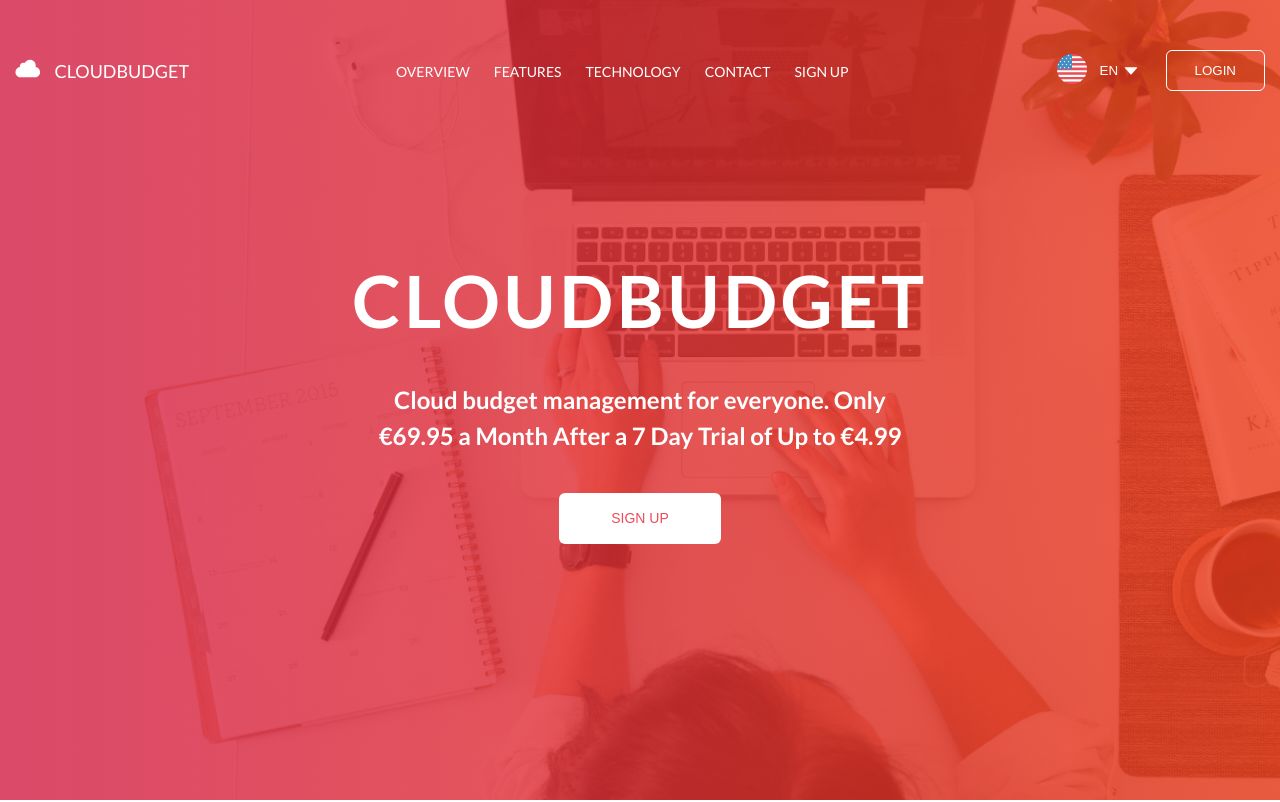
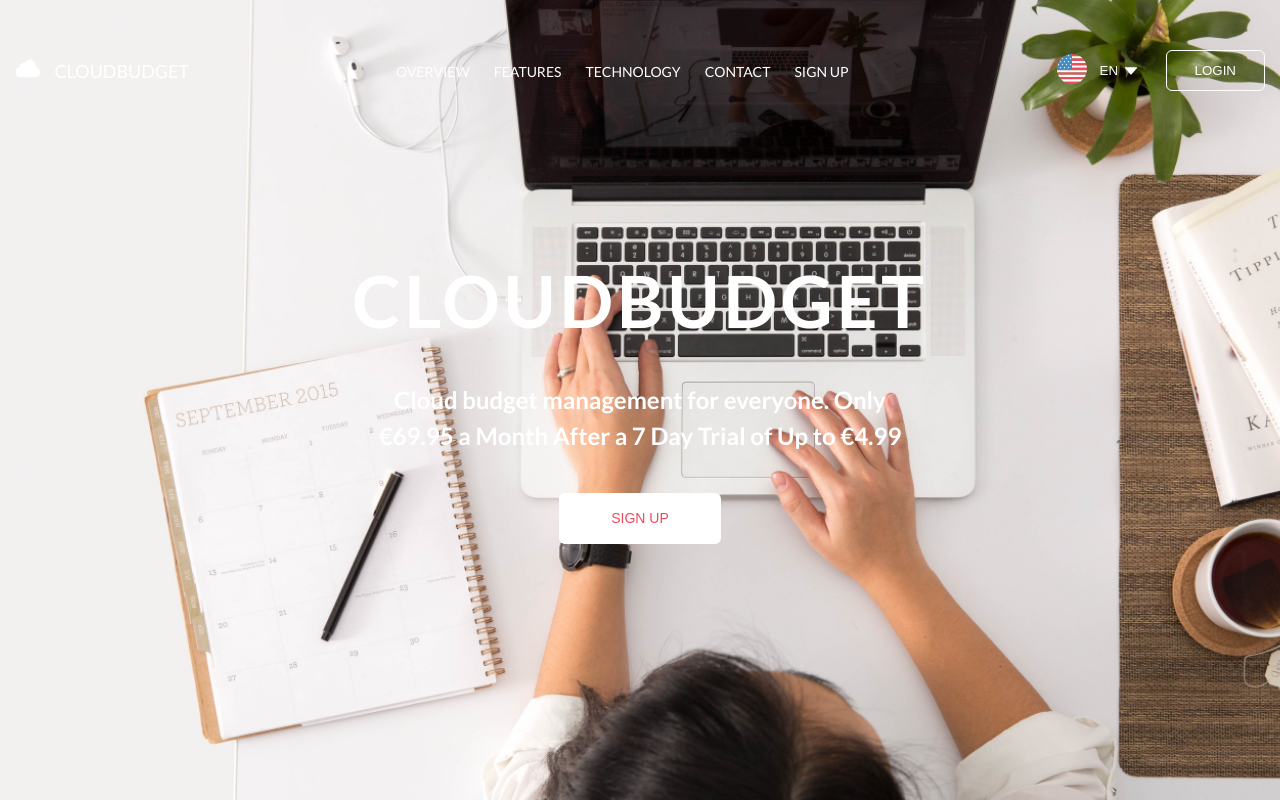
Before and after one commit to Mukhammada1i/cloudbudget, a plain HTML site: page index.html in a window 1280 px wide. Shown: the top 802 px of the page. Drawn offline with Linux system fonts and the light colour scheme.

Commit message:
change bg

```diff
--- a/css/style.css
+++ b/css/style.css
@@ -153,7 +153,8 @@ header {
 
 .hero {
     text-align: center;
-    background: linear-gradient(90deg, rgba(213, 32, 71, 0.8) 0%, rgba(238, 61, 27, 0.8) 100%), url("../images/bg.png") center/cover;
+    background: url("../images/bg.png") center/cover ;
+    /*background: linear-gradient(90deg, rgba(213, 32, 71, 0.8) 0%, rgba(238, 61, 27, 0.8) 100%), url("../images/bg.png") center/cover;*/
     color: #FFFFFF;
     height: 100vh;
     min-height: 550px;
```
